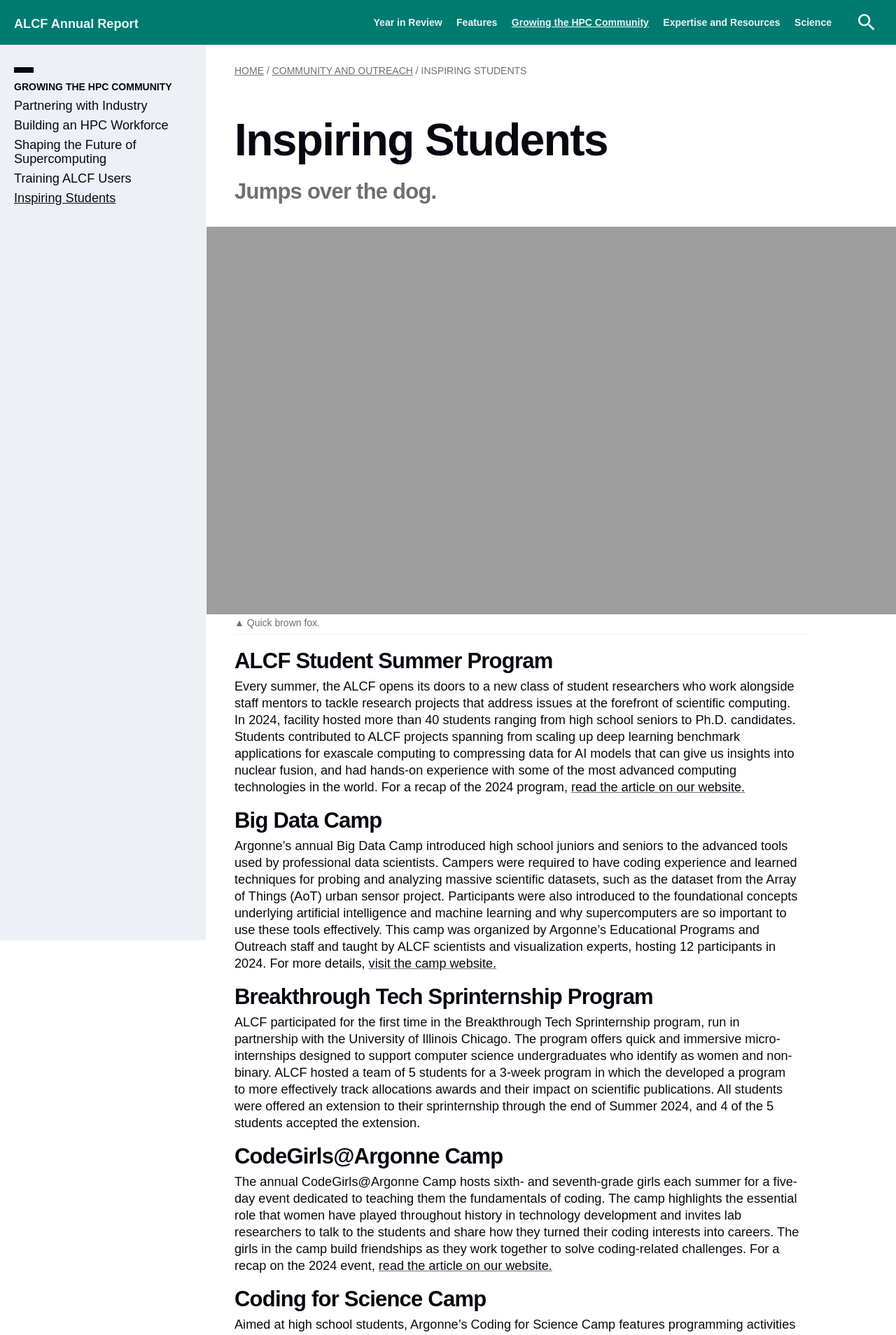
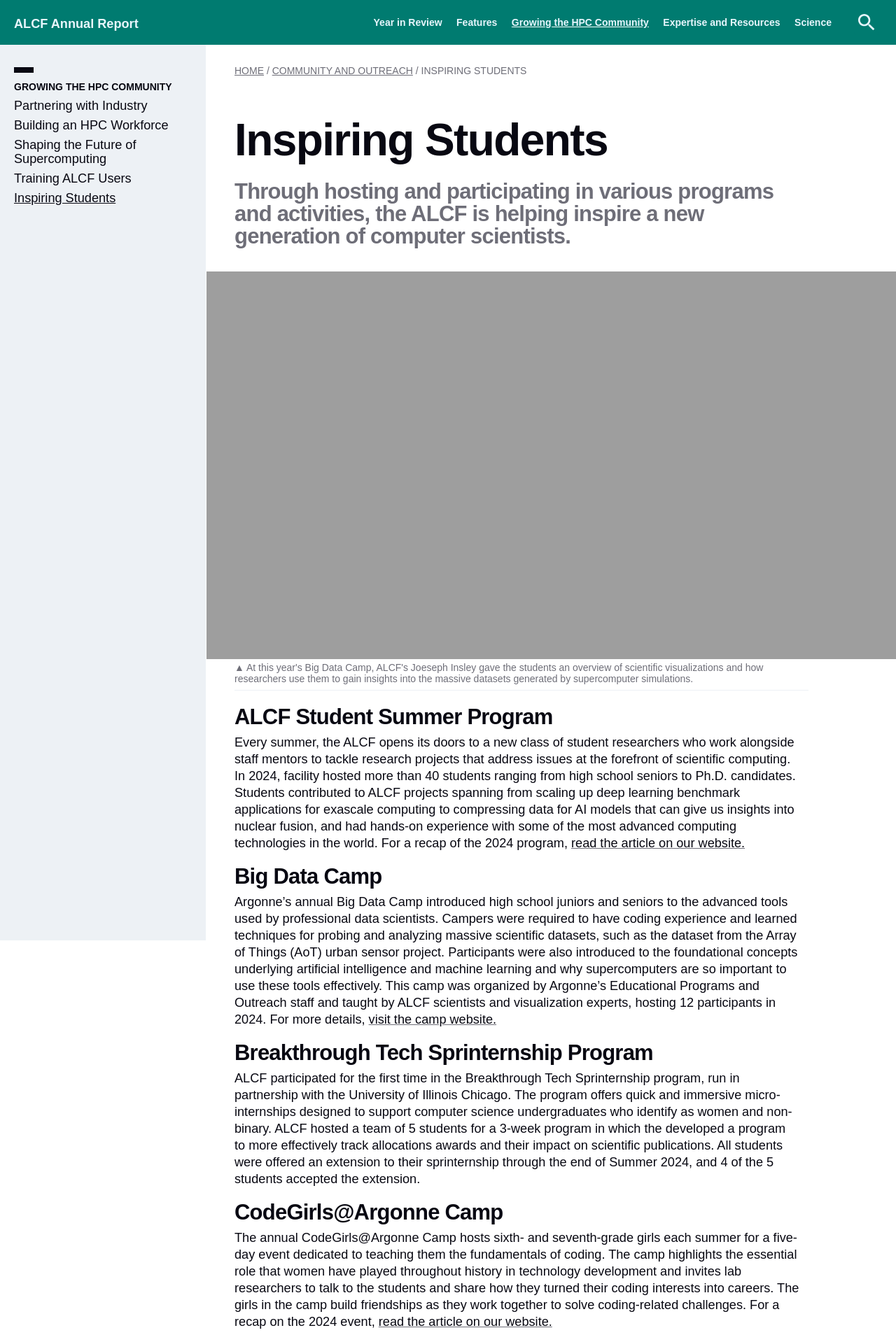
Before and after one commit to argonne-lcf/AR2024, a Jekyll site: the page built from 03_community/educational-outreach-activities.md, in a window 1280 px wide. Shown: the top 1908 px of the page at 70% size. Built offline with Jekyll 4.4.1, drawn with Linux system fonts in a browser that asks for light colours; some web fonts are replaced.

Commit message:
Update educational-outreach-activities-caption-ll.md

```diff
--- a/03_community/educational-outreach-activities.md
+++ b/03_community/educational-outreach-activities.md
@@ -3,8 +3,8 @@ layout: page
 
 title: Inspiring Students
 hero-img-source: ALCF_Students.jpg
-hero-img-caption: "Quick brown fox."
-intro: "Jumps over the dog."
+hero-img-caption: "At this year's Big Data Camp, ALCF's Joeseph Insley gave the students an overview of scientific visualizations and how researchers use them to gain insights into the massive datasets generated by supercomputer simulations."
+intro: "Through hosting and participating in various programs and activities, the ALCF is helping inspire a new generation of computer scientists."
 
 theme: white
 permalink: community-and-outreach/educational-outreach-activities
```
